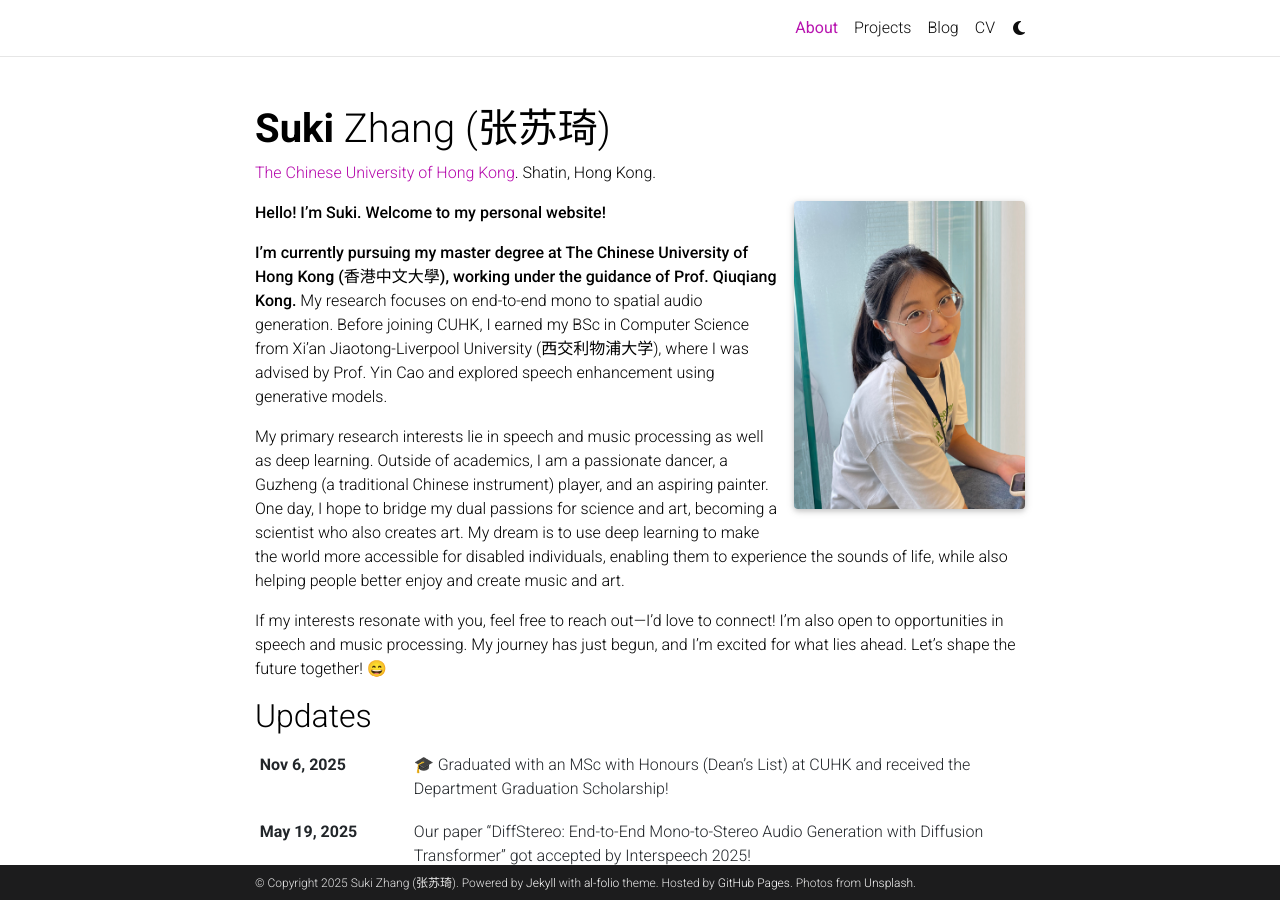
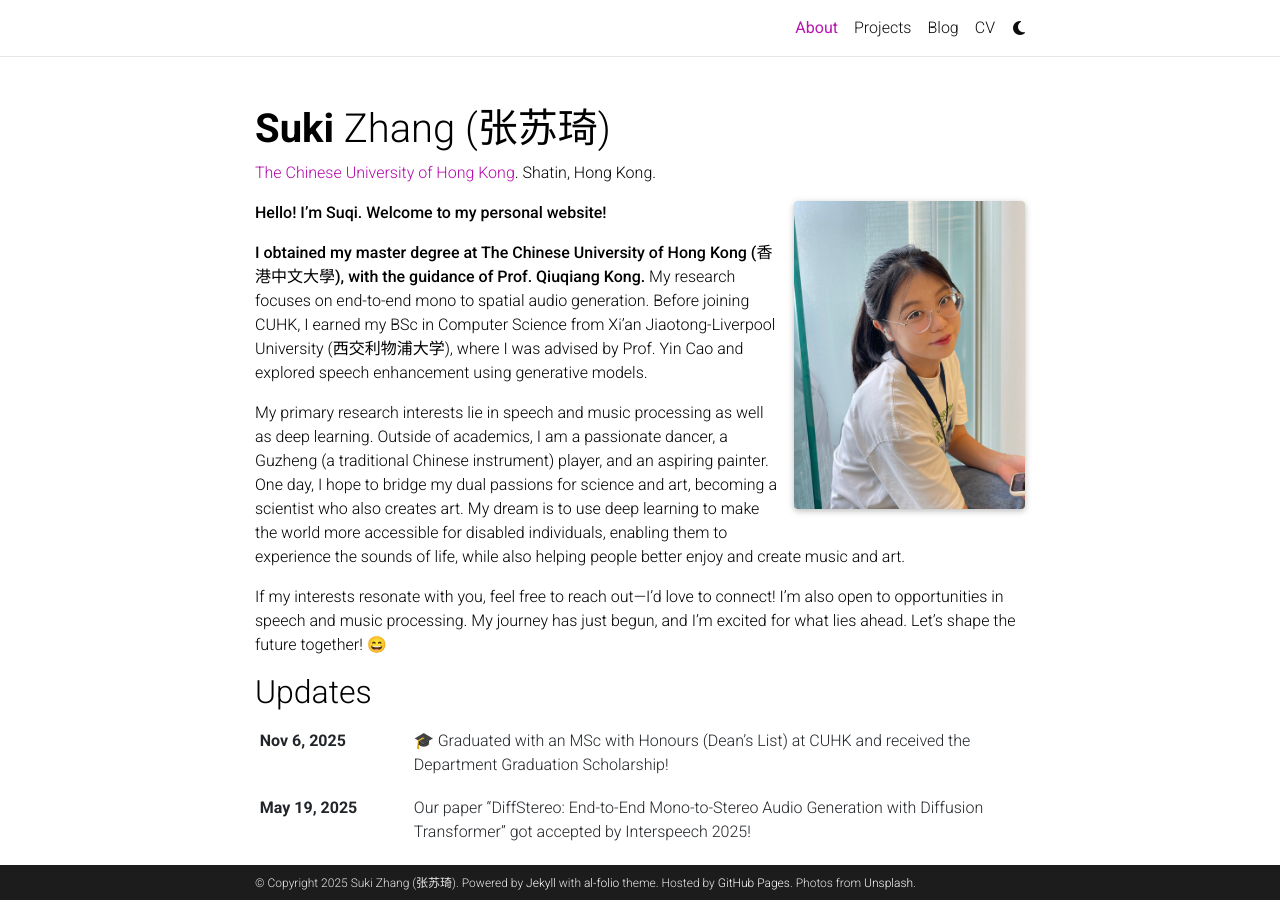
Before and after one commit to SAKi-77/SAKi-77.github.io, a Jekyll site: the page built from _pages/about.md, in a window 1280 px wide and 900 px high. Built offline with Jekyll 4.4.1, drawn with Linux system fonts in a browser that asks for light colours; full-size pictures stand in for the smaller copies a plugin makes; emoji names are drawn with the system emoji font; comment, search, counter and statistics services are not loaded; a style sheet for code colours, icons or effects is not loaded.

Commit message:
Correct name spelling and update degree status

```diff
--- a/_pages/about.md
+++ b/_pages/about.md
@@ -16,9 +16,9 @@ selected_papers: false # includes a list of papers marked as "selected={true}"
 social: true  # includes social icons at the bottom of the page
 ---
 
-**Hello! I'm Suki. Welcome to my personal website!**
+**Hello! I'm Suqi. Welcome to my personal website!**
 
-**I’m currently pursuing my master degree at The Chinese University of Hong Kong (香港中文大學), working under the guidance of Prof. Qiuqiang Kong.** My research focuses on end-to-end mono to spatial audio generation. Before joining CUHK, I earned my BSc in Computer Science from Xi'an Jiaotong-Liverpool University (西交利物浦大学), where I was advised by Prof. Yin Cao and explored speech enhancement using generative models.
+**I obtained my master degree at The Chinese University of Hong Kong (香港中文大學), with the guidance of Prof. Qiuqiang Kong.** My research focuses on end-to-end mono to spatial audio generation. Before joining CUHK, I earned my BSc in Computer Science from Xi'an Jiaotong-Liverpool University (西交利物浦大学), where I was advised by Prof. Yin Cao and explored speech enhancement using generative models.
 
 My primary research interests lie in speech and music processing as well as deep learning. Outside of academics, I am a passionate dancer, a Guzheng (a traditional Chinese instrument) player, and an aspiring painter. One day, I hope to bridge my dual passions for science and art, becoming a scientist who also creates art. My dream is to use deep learning to make the world more accessible for disabled individuals, enabling them to experience the sounds of life, while also helping people better enjoy and create music and art.
 
```
